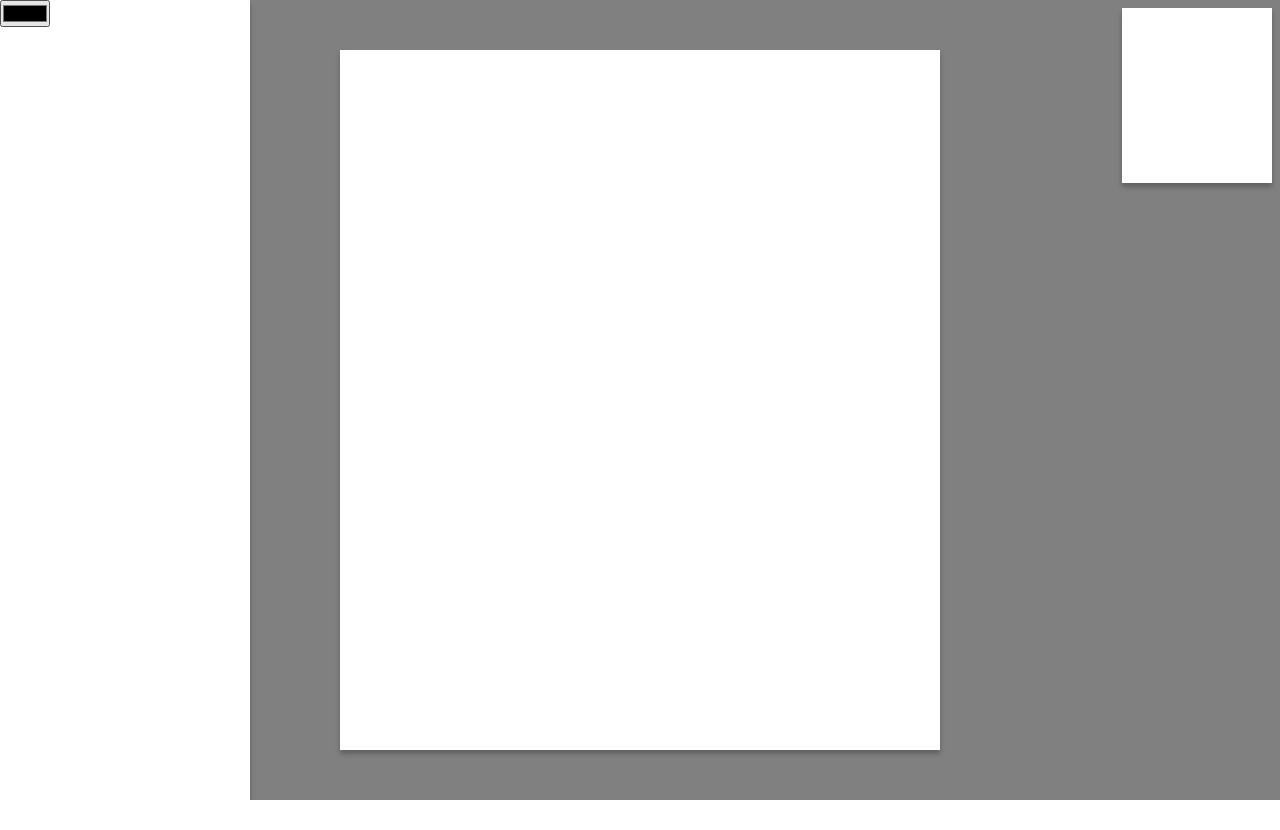
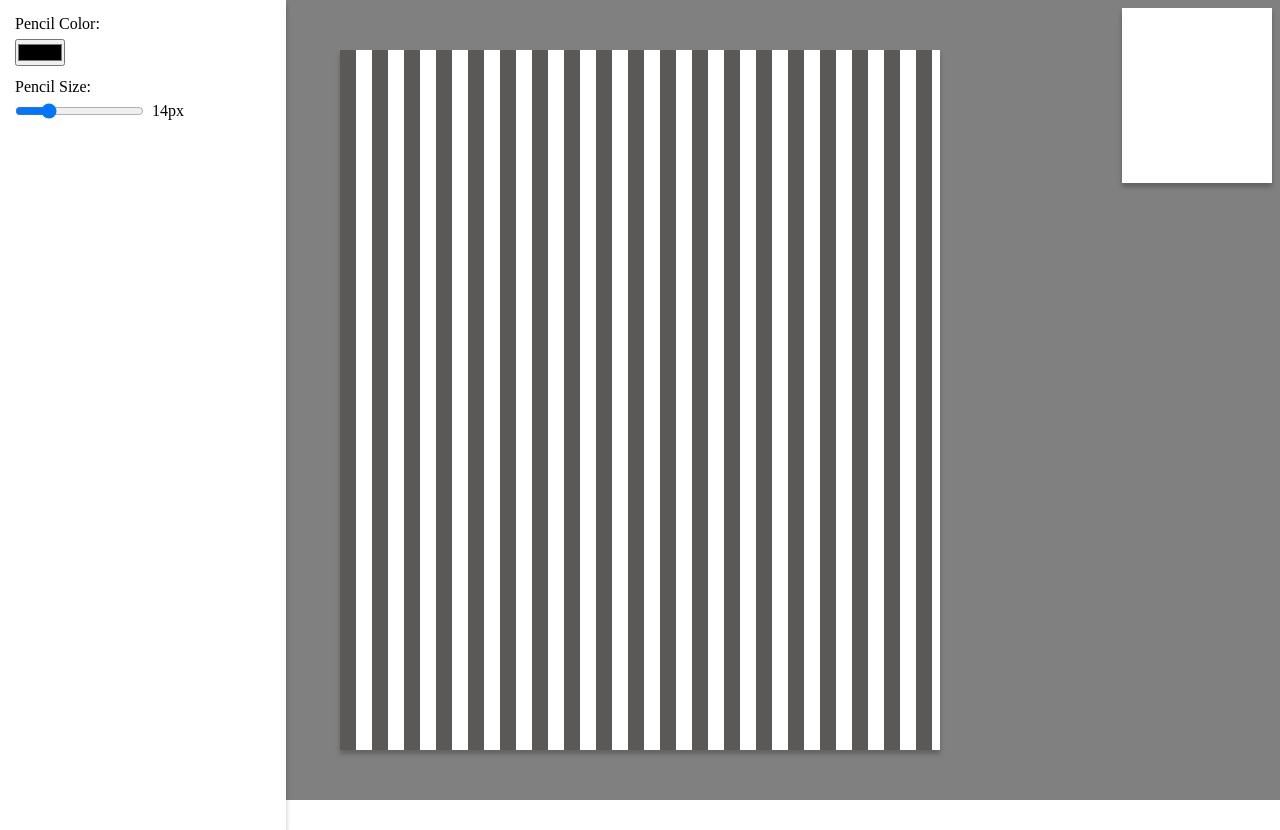
Before and after one commit to EricklLuan/a-simple-draw-app, a React (Create React App) app: page / in a window 1280 px wide. Before the commit the page ends 800 px from the top, so only its background shows below. Built offline with nearby package versions, Linux system fonts and the light colour scheme.

Commit message:
Creating pencil color funcionality and pencil size funcionality

```diff
--- a/src/components/Canva/Canva.tsx
+++ b/src/components/Canva/Canva.tsx
@@ -1,4 +1,6 @@
-import { ReactNode, useEffect, useRef, useState } from 'react'
+import { useEffect, useRef } from 'react'
+
+import { SideMenu } from '../SideMenu/SideMenu';
 
 import './canva.scss'
 
@@ -8,8 +10,6 @@ type Vector2 = {
 }
 
 type CanvaProps = {
-  children?: ReactNode;
-  color?: string;
   size?: number;
   width?: number;
   height?: number;
@@ -19,31 +19,52 @@ export function Canva(props: CanvaProps) {
 
   const canvas = useRef<HTMLCanvasElement>(null);
   const minimaps = useRef<HTMLCanvasElement>(null);
-  const [ context, setContext ] = useState<CanvasRenderingContext2D | null >(null);
 
   useEffect(() => {
     const canva = canvas.current;
     const minimap = minimaps.current;
+
     if (!canva) return;
     if (!minimap) return;
+
     canva.width = props.width? props.width : 500;
     canva.height = props.height? props.height : 500;
     minimap.width = props.width? props.width/4 : 500/4;
     minimap.height = props.height? props.height/4 : 500/4;
 
     let isDrawing: boolean = false;
+    let isDraging: boolean = false;
     let start: Vector2 = { x: 0, y: 0 }
     let end: Vector2 = { x: 0, y: 0 }
+    let lineColor: string = "black";
+    let pencilSize: number = 14;
+
+    const color = canva.previousSibling?.firstChild?.lastChild;
+    const size = canva.previousSibling?.childNodes[1].lastChild?.firstChild;
 
     const minimapCon = minimap.getContext('2d');
-    setContext(canva.getContext('2d'))
+    const context = canva.getContext('2d')
+
     if (!context) return;
     if (!minimapCon) return;
+    if (!color) return;
+    if (!size) return;
+
     minimapCon.scale(0.25, 0.25);
+
+    function handleChangeColor(event: any) {
+      lineColor = event.target.value
+    }
+
+    function handleChangeSize(event: any) {
+      pencilSize = event.target.value
+    }
 
     function handleMouseMove(event: MouseEvent) {
       if (isDrawing && context) {
         if (!canva) return;
+        if (isDraging) return;
+
         const rect = canva.getBoundingClientRect();
         start = { x: end.x, y: end.y }
         end   = { x: event.clientX - rect.left, y: event.clientY - rect.top }
@@ -51,8 +72,8 @@ export function Canva(props: CanvaProps) {
         context.beginPath();
         context.moveTo(start.x, start.y);
         context.lineTo(end.x, end.y);
-        context.strokeStyle = props.color ? props.color : "black";
-        context.lineWidth = props.size ? props.size : 5;
+        context.strokeStyle = lineColor;
+        context.lineWidth = pencilSize;
         context.lineCap = 'round';
         context.lineJoin = 'round';
         context.stroke();
@@ -61,9 +82,10 @@ export function Canva(props: CanvaProps) {
     }
 
     function handleMouseDown(event: MouseEvent) {
+      if (!canva) return;
+      if (event.button !== 0) return;
+      const rect = canva.getBoundingClientRect();
       isDrawing = true;
-      if (!canva) return;
-      const rect = canva.getBoundingClientRect();
       start = { x: event.clientX - rect.left, y: event.clientY - rect.top };
       end   = { x: event.clientX - rect.left, y: event.clientY - rect.top };
     }
@@ -71,32 +93,55 @@ export function Canva(props: CanvaProps) {
     function handleMouseUp() {
       if (!minimapCon) return;
       if (!canva) return;
+
       minimapCon.drawImage(canva, 0, 0);
       isDrawing = false;
     }
 
-    if (context) {
-      canva.addEventListener('mousemove', handleMouseMove);
-      canva.addEventListener('mousedown', handleMouseDown);
-      canva.addEventListener('mouseup', handleMouseUp);
+    function handleKeyDown(event: KeyboardEvent) {
+      if (event.key !== " ") return;
+      if (!canva) return;
+      isDraging = true;
+      document.body.style.cursor = "grab";
+      canva.style.cursor = "grab"
     }
 
+    function handleKeyUp(event: KeyboardEvent) {
+      if (event.key !== " ") return;
+      if (!canva) return;
+      isDraging = false;
+      document.body.style.cursor = "default";
+      canva.style.cursor = "crosshair";
+    }
+
+    window.addEventListener('keydown', handleKeyDown)
+    window.addEventListener('keyup', handleKeyUp);
+    size.addEventListener('change', handleChangeSize)
+    color.addEventListener('change', handleChangeColor)
+    canva.addEventListener('mousemove', handleMouseMove);
+    canva.addEventListener('mousedown', handleMouseDown);
+    canva.addEventListener('mouseup', handleMouseUp);
+
     return () => {
+      window.removeEventListener('keydown', handleKeyDown);
+      window.removeEventListener('keyup', handleKeyUp);
+      size.removeEventListener('change', handleChangeSize);
+      color.removeEventListener('change', handleChangeColor);
       canva.removeEventListener('mousemove', handleMouseMove);
       canva.removeEventListener('mousedown', handleMouseDown);
       canva.removeEventListener('mouseup', handleMouseUp);
     }
 
-  }, [context, props])
+  }, [props])
 
   return (
     <>
-      <canvas id='canvas' ref={canvas}>
-      </canvas>
+      <SideMenu />
+
+      <canvas id='canvas' ref={canvas}></canvas>
+
       <section id="minimap">
-        <canvas ref={minimaps}>
-        </canvas>
-        <span> {props.children} </span>
+        <canvas ref={minimaps}></canvas>
       </section>
     </>
   )
--- a/src/components/Canva/canva.scss
+++ b/src/components/Canva/canva.scss
@@ -1,5 +1,6 @@
 #canvas {
-  background: white;
+  background: transparent;
+  background-image: url('../../assets/transparent-bg.png');
   box-shadow: 0px 4px 5px rgba(0, 0, 0, 0.25);
   position: absolute;
 
--- /dev/null
+++ b/src/components/SideMenu/SideMenu.tsx
@@ -0,0 +1,28 @@
+import { useState } from "react";
+import "./sidemenu.scss"
+
+export function SideMenu() {
+
+  const [ size, setSize ] = useState<number>(14);
+
+  function handleChangeSize(event: any) {
+    setSize(event.target.value)
+  }
+
+  return(
+    <menu className="Toolbar-Menu" type="toolbar">
+      <div id="color">
+        <label htmlFor="color-picker">Pencil Color: </label>
+        <input type="color" name="color-picker" id="color-picker" />
+      </div>
+
+      <div id="size">
+        <label htmlFor="change-size">Pencil Size: </label>
+        <section>
+          <input type="range" name="size-range" id="size-range" min={5} max={200} onChange={handleChangeSize}/>
+          <span>{size}px</span>
+        </section>
+      </div>
+    </menu>
+  )
+}
--- /dev/null
+++ b/src/components/SideMenu/sidemenu.scss
@@ -0,0 +1,29 @@
+.Toolbar-Menu {
+  z-index: 1000;
+  position: absolute;
+  top: 0;
+  left: 0;
+  padding: 15px;
+
+  width: 20%;
+  min-width: 235px;
+  height: 100%;
+  background: white;
+  box-shadow: 0px 4px 5px rgba(0, 0, 0, 0.25);
+
+  #color {
+    display: flex;
+    flex-direction: column;
+    gap: 6px;
+  }
+
+  #size {
+    margin-top: 12px;
+
+    section {
+      margin-top: 6px;
+      display: flex;
+      gap: 8px;
+    }
+  }
+}
--- a/src/pages/Home/Home.tsx
+++ b/src/pages/Home/Home.tsx
@@ -9,7 +9,6 @@ type Vector2 = {
 }
 
 export function Home() {
-  const [ color, setColor ] = useState<string>("");
   const [ canvasSize ] = useState<Vector2>({ x: 600, y: 700 });
 
   const homes = useRef<HTMLDivElement>(null);
@@ -48,7 +47,7 @@ export function Home() {
       canva.style.top = `${y}px`;
     }
 
-    function handleMouseDown(event: MouseEvent) {
+    function handleMouseDown() {
       isMouseDown = true;
     }
 
@@ -72,21 +71,13 @@ export function Home() {
 
   }, [canvasSize])
 
-  function handleChangeColor(event: any) {
-    setColor(event.target.value)
-  }
-
   return (
     <div className="Home fill-parent" ref={homes}>
-      <section id="menu">
-        <input type="color" onChange={handleChangeColor}/>
-      </section>
       <Canva
-        color={color}
         size={14}
         width={canvasSize.x}
         height={canvasSize.y}
-      ></Canva>
+      />
     </div>
   )
 }
--- a/src/pages/Home/home.scss
+++ b/src/pages/Home/home.scss
@@ -1,12 +1,3 @@
 .Home {
   background: gray;
-
-  #menu {
-    background: white;
-    position: absolute;
-    z-index: 100000;
-    height: 100%;
-    width: 250px;
-    box-shadow: 0px 4px 5px rgba(0, 0, 0, 0.25);
-  }
 }
```
Also changed, not shown: src/assets/transparent-bg.png (added).
